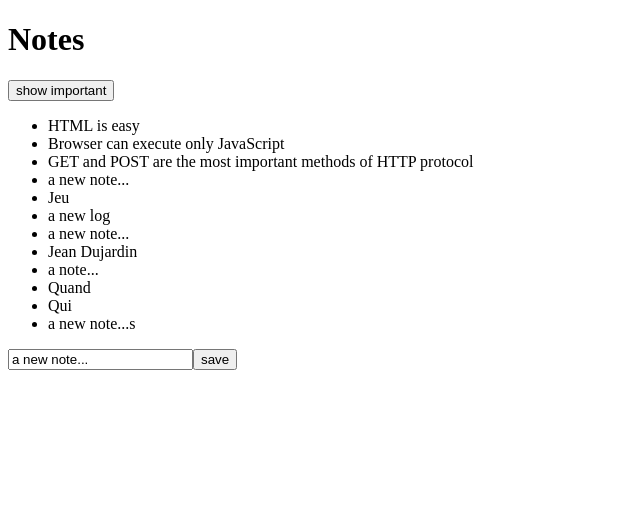
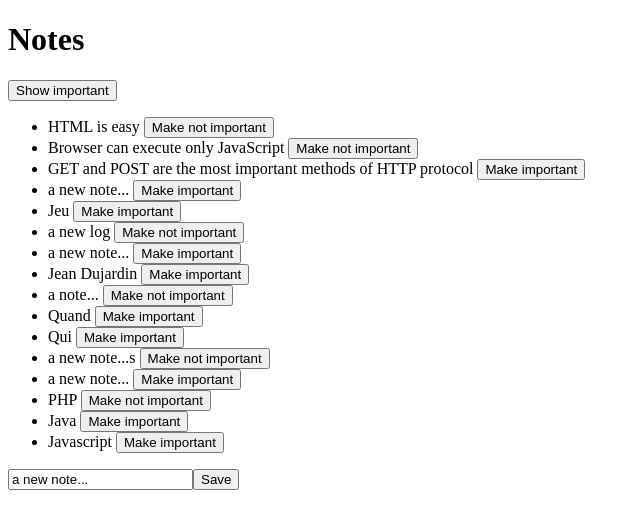
Before and after one commit to ToYzY9/part2, a React (Vite) app in the folder coursedata/: page / in a window 1280 px wide. Shown: the top 528 px of the page, without its empty margins (0-640 px from the left). Built offline with nearby package versions, Linux system fonts and the light colour scheme; data requests are answered from the project's data file.

Commit message:
d/ Modification des données côté serveur - Modification de l'importance des notes

```diff
--- a/coursedata/db.json
+++ b/coursedata/db.json
@@ -10,13 +10,13 @@
       "id": "2",
       "content": "Browser can execute only JavaScript",
       "date": "2022-1-17T18:39:34.091Z",
-      "important": false
+      "important": true
     },
     {
       "id": "3",
       "content": "GET and POST are the most important methods of HTTP protocol",
       "date": "2022-1-17T19:20:14.298Z",
-      "important": true
+      "important": false
     },
     {
       "id": "25a8",
@@ -28,13 +28,13 @@
       "id": "a888",
       "content": "Jeu",
       "date": "2024-10-04T23:03:02.837Z",
-      "important": true
+      "important": false
     },
     {
       "id": "17b2",
       "content": "a new log",
       "date": "2024-10-04T23:05:31.982Z",
-      "important": false
+      "important": true
     },
     {
       "id": "f69d",
@@ -69,6 +69,30 @@
       "id": "00ec",
       "content": "a new note...s",
       "date": "2024-10-04T23:31:13.021Z",
+      "important": true
+    },
+    {
+      "id": "d880",
+      "content": "a new note...",
+      "date": "2024-10-05T06:22:19.471Z",
+      "important": false
+    },
+    {
+      "id": "3079",
+      "content": "PHP",
+      "date": "2024-10-05T06:23:31.297Z",
+      "important": true
+    },
+    {
+      "id": "20db",
+      "content": "Java",
+      "date": "2024-10-05T06:23:34.984Z",
+      "important": false
+    },
+    {
+      "id": "fc29",
+      "content": "Javascript",
+      "date": "2024-10-05T06:23:43.838Z",
       "important": false
     }
   ]
--- a/coursedata/src/App.jsx
+++ b/coursedata/src/App.jsx
@@ -37,22 +37,39 @@ const App = () => {
         ? notes
         : notes.filter((note) => note.important === true);
 
+    const toggleImportanceOf = (id) => () => {
+        console.log(`importance of ${id} needs to be toggled`);
+        const url = `http://localhost:3001/notes/${id}`;
+        const note = notes.find((note) => note.id === id);
+        const changedNote = { ...note, important: !note.important };
+
+        axios.put(url, changedNote).then((response) => {
+            setNotes(
+                notes.map((note) => (note.id !== id ? note : response.data))
+            );
+        });
+    };
+
     return (
         <div>
             <h1>Notes</h1>
             <div>
                 <button onClick={() => setShowAll(!showAll)}>
-                    show {showAll ? "important" : "all"}
+                    Show {showAll ? "important" : "all"}
                 </button>
             </div>
             <ul>
                 {notesToShow.map((note) => (
-                    <Note key={note.id} note={note} />
+                    <Note
+                        key={note.id}
+                        note={note}
+                        toggleImportanceOf={toggleImportanceOf(note.id)}
+                    />
                 ))}
             </ul>
             <form onSubmit={addNote}>
                 <input value={newNote} onChange={handleNoteChange} />
-                <button type="submit">save</button>
+                <button type="submit">Save</button>
             </form>
         </div>
     );
--- a/coursedata/src/components/Note.jsx
+++ b/coursedata/src/components/Note.jsx
@@ -1,5 +1,14 @@
-const Note = ({ note }) => {
-    return <li>{note.content}</li>;
+const Note = ({ note, toggleImportanceOf }) => {
+    const label = note.important ? "Make not important" : "Make important";
+
+    return (
+        <>
+            <li>
+                {note.content}{" "}
+                <button onClick={toggleImportanceOf}>{label}</button>
+            </li>
+        </>
+    );
 };
 
 export default Note;
```
